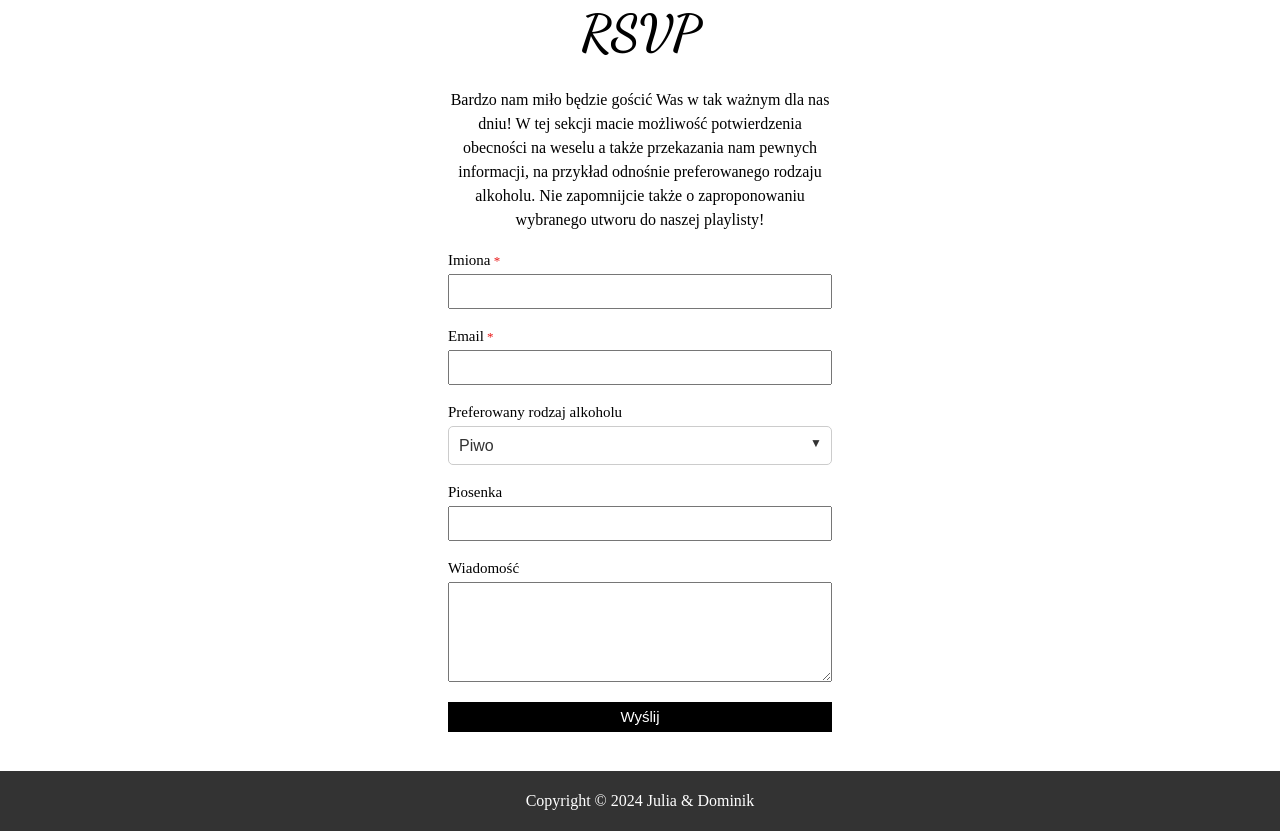
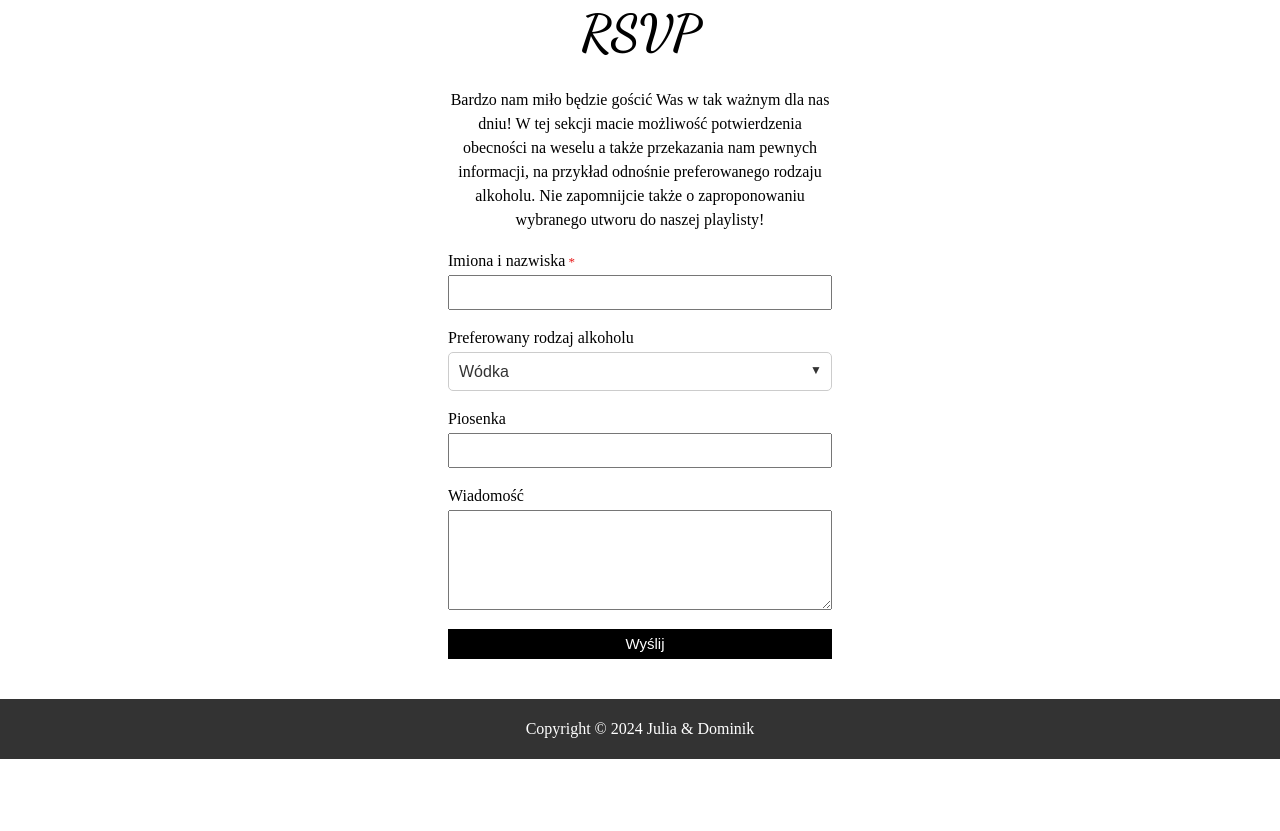
Before and after one commit to KarasDominik/karasdominik.github.io, a plain HTML site: page index.html in a window 1280 px wide. Shown: the part 4586-5417 px from the top of the page. After the commit the page ends 5345 px from the top, so only its background shows below. Drawn offline with Linux system fonts and the light colour scheme; a web font is replaced by a local one.

Commit message:
Improved rsvp form

```diff
--- a/index.html
+++ b/index.html
@@ -113,20 +113,19 @@
     </div>
     <div>
         <form action="#" method="post">
-            <label for="imiona" class="obligatory-field">Imiona</label>
+            <label for="imiona" class="obligatory-field">Imiona i nazwiska</label>
             <input type="text" id="imiona" name="imiona" required>
-
-            <label for="email" class="obligatory-field">Email</label>
-            <input type="email" id="email" name="email" required>
 
             <label for="alkohol">Preferowany rodzaj alkoholu</label>
             <div class="select-container">
                 <select id="alkohol" name="alkohol">
-                    <option value="piwo">Piwo</option>
-                    <option value="wino">Wino</option>
                     <option value="wodka">Wódka</option>
                     <option value="whisky">Whisky</option>
+                    <option value="wino">Wino</option>
+                    <option value="piwo">Piwo</option>
+                    <option value="gin">Gin</option>
                     <option value="inny">Inny</option>
+                    <option value="nie-pije">Nie piję</option>
                 </select>
             </div>
 
--- a/scripts/script.js
+++ b/scripts/script.js
@@ -3,7 +3,8 @@ document.addEventListener('DOMContentLoaded', function () {
     const dropdown = document.querySelector('.dropdown');
     const crossSign = document.querySelector('.cross-sign');
     const navLinks = document.querySelectorAll('.dropdown .nav-links li');
-    const scrollButton = document.querySelector(".bi-chevron-up");
+    const scrollButton = document.querySelector('.bi-chevron-up');
+    const rsvpForm = document.querySelector('form');
 
     hamburger.addEventListener('click', () => {
         dropdown.classList.toggle('open');
@@ -27,6 +28,8 @@ document.addEventListener('DOMContentLoaded', function () {
             behavior: 'smooth'
         });
     })
+
+    rsvpForm.reset();
 });
 
 window.onscroll = function() {
--- a/styles/style.css
+++ b/styles/style.css
@@ -185,9 +185,9 @@ img {
 }
 
 form {
+    font-family: 'Times New Roman', Times, serif;
     width: 30%;
     margin: 20px auto;
-    font-family: Heebo, serif;
     font-weight: 500;
     font-size: 15px;
     padding: 0;
@@ -197,8 +197,9 @@ input {
     width: 100%;
     margin-bottom: 5%;
     height: 35px;
-    padding: 0;
     box-sizing: border-box;
+    padding: 0 0 0 10px;
+    line-height: 1.5;
 }
 
 select {
@@ -207,10 +208,11 @@ select {
 }
 
 textarea {
+    font-family: 'Times New Roman', Times, serif;
     width: 100%;
     display: block;
     margin-bottom: 5%;
-    padding: 0;
+    padding: 0 0 0 10px;
     box-sizing: border-box;
     height: 100px;
 }
@@ -219,6 +221,7 @@ label {
     display: block;
     margin-bottom: 5px;
     text-align: left;
+    font-size: 16px;
 }
 
 .obligatory-field::after {
@@ -264,8 +267,7 @@ select {
     color: #333;
     position: absolute;
     right: 10px;
-    top: 30%;
-    transform: translateY(-50%);
+    top: 20%;
     pointer-events: none;
 }
 
```
